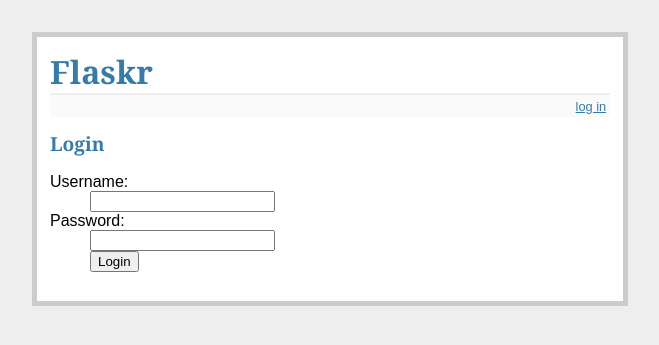
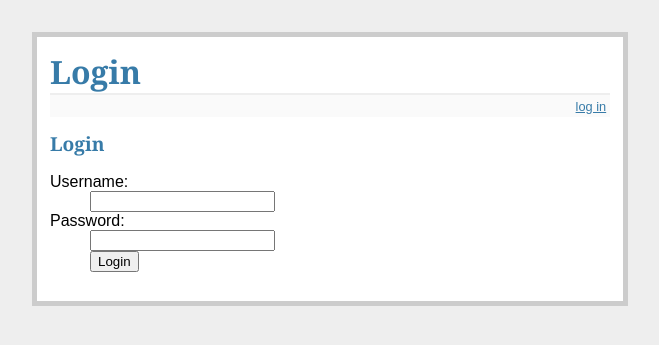
Before and after one commit to pernambucano/flaskr_tdd_test, a Flask app: page /login in a window 1280 px wide. Shown: the top 345 px of the page, without its empty margins (310-969 px from the left). Run offline with Flask 2, Linux system fonts and the light colour scheme.

Commit message:
atualiza versoes de imports e do projeto

```diff
--- a/app.py
+++ b/app.py
@@ -2,7 +2,7 @@
 from flask import Flask, request, session, g, redirect, url_for, abort, render_template, flash, jsonify
 from flask_sqlalchemy import SQLAlchemy
 import os
-from flask.ext.heroku import Heroku
+from flask_heroku import Heroku
 
 # grabs the folder where the script runs
 basedir = os.path.abspath(os.path.dirname(__file__))
--- a/createdb.py
+++ b/createdb.py
@@ -1,5 +1,5 @@
 from app import db
-from models import Flaskr
+from models import Manifesto
 
 # create the database and the db table
 db.create_all()
--- a/templates/index.html
+++ b/templates/index.html
@@ -8,7 +8,7 @@
 
   <div class="page">
 
-    <h1>Manifesto ASAP 0.1</h1>
+    <h1>Manifesto ASAP 0.2</h1>
     <div class="metanav">
       {% if not session.logged_in %}
         <a href="{{ url_for('login') }}">log in</a>
--- a/templates/login.html
+++ b/templates/login.html
@@ -8,7 +8,7 @@
 
   <div class="page">
 
-    <h1>Flaskr</h1>
+    <h1>Login</h1>
     <div class="metanav">
       {% if not session.logged_in %}
         <a href="{{ url_for('login') }}">log in</a>
```
Also changed, not shown: flaskr.db (deleted).
